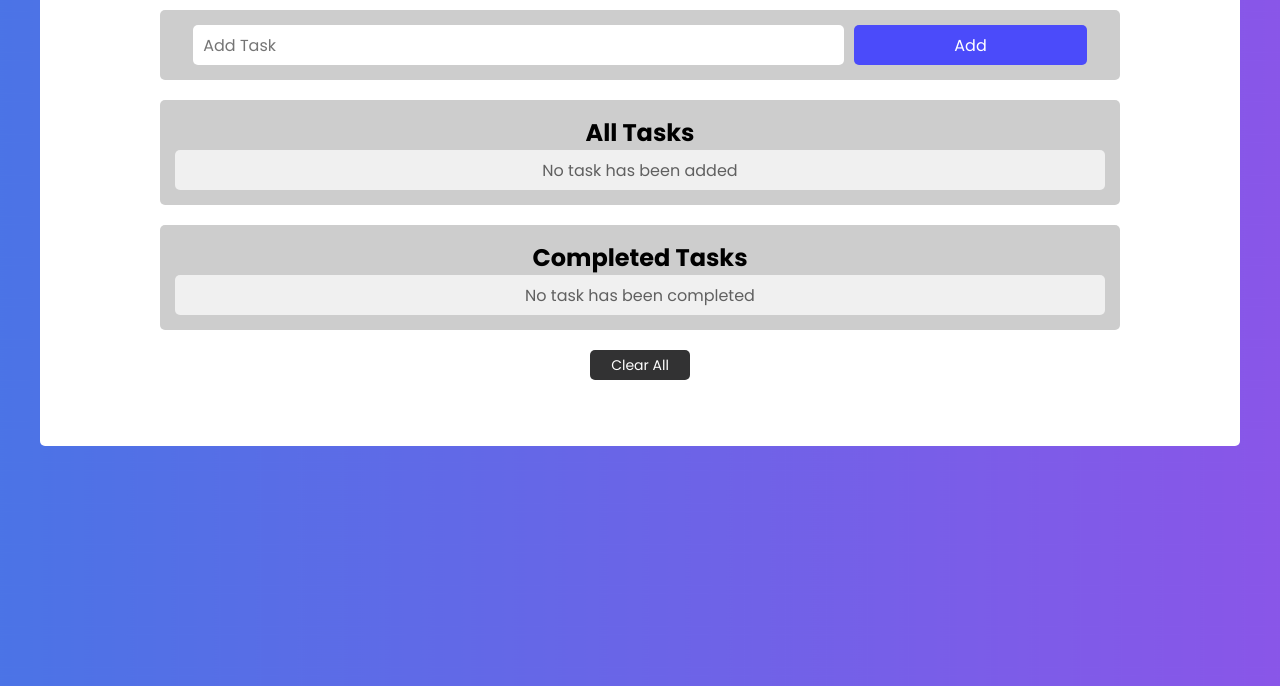
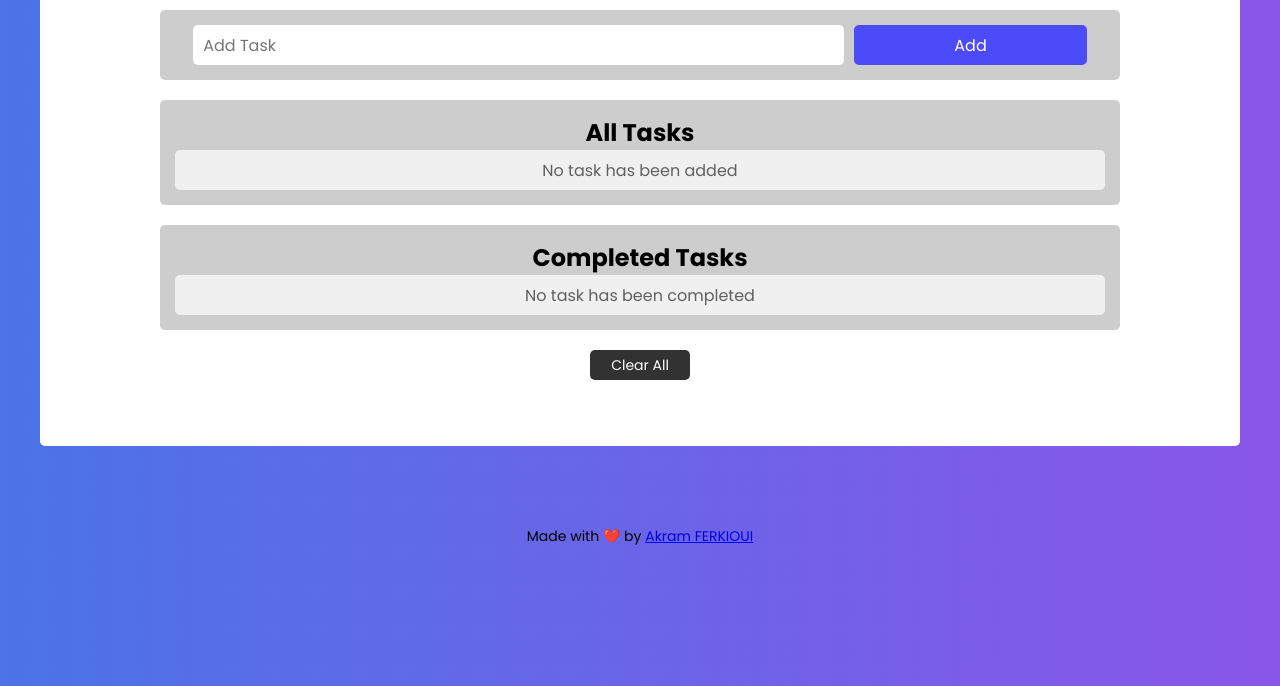
Before and after one commit to akramfrk/Todo-List, a plain HTML site: page index.html in a window 1280 px wide. Shown: the part 134-820 px from the top of the page. Drawn offline with Linux system fonts and the light colour scheme.

Commit message:
feat: Add footer section with attribution and style adjustments

```diff
--- a/index.html
+++ b/index.html
@@ -34,6 +34,9 @@
             </div>
         </main>
     </div>
+    <div class="footer">
+            <p>Made with ❤️ by <a href="https://github.com/akramfrk">Akram FERKIOUI</a></p>
+    </div>
     <script src="script.js" defer></script>
 </body>
 </html>
--- a/style.css
+++ b/style.css
@@ -249,6 +249,15 @@ button {
     margin: 0 10px;
 }
 
+.footer {
+    width: 100%;
+    display: flex;
+    justify-content: center;
+    align-items: center;
+    font-size: 14px;
+    margin-top: 80px;
+}
+
 @media (max-width: 768px) {
     .container {
         margin: 10px auto;
```
